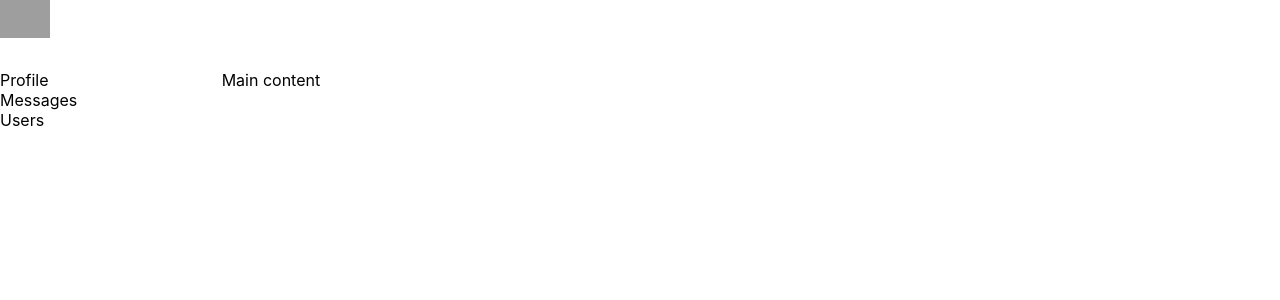
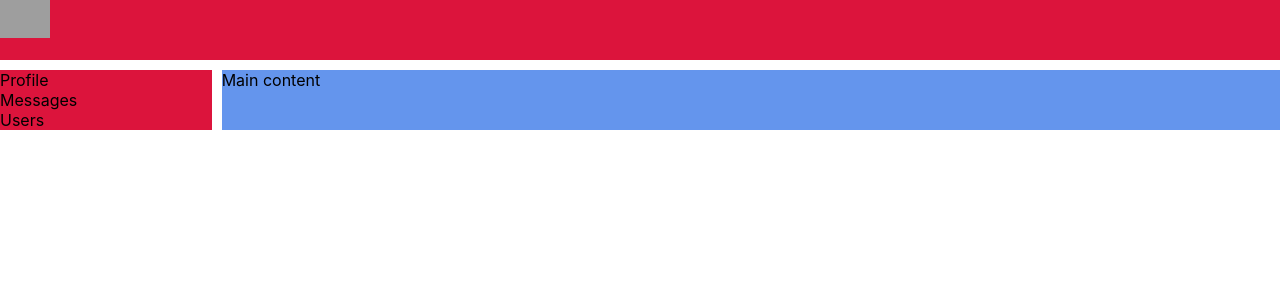
Before and after one commit to Kliapwnz/samuray, a React (Create React App) app: page / in a window 1280 px wide. Shown: the top 300 px of the page. Built offline with nearby package versions, Linux system fonts and the light colour scheme; grey boxes are pictures that could not be loaded.

Commit message:
background-color

```diff
--- a/src/App.css
+++ b/src/App.css
@@ -12,6 +12,7 @@
 
 .header {
     grid-area: h;
+    background-color: crimson;
 }
 
 .header img {
@@ -20,8 +21,10 @@
 
 .nav {
     grid-area: n;
+    background-color: crimson;
 }
 
 .content {
     grid-area: c;
+    background-color: cornflowerblue;
 }
```
